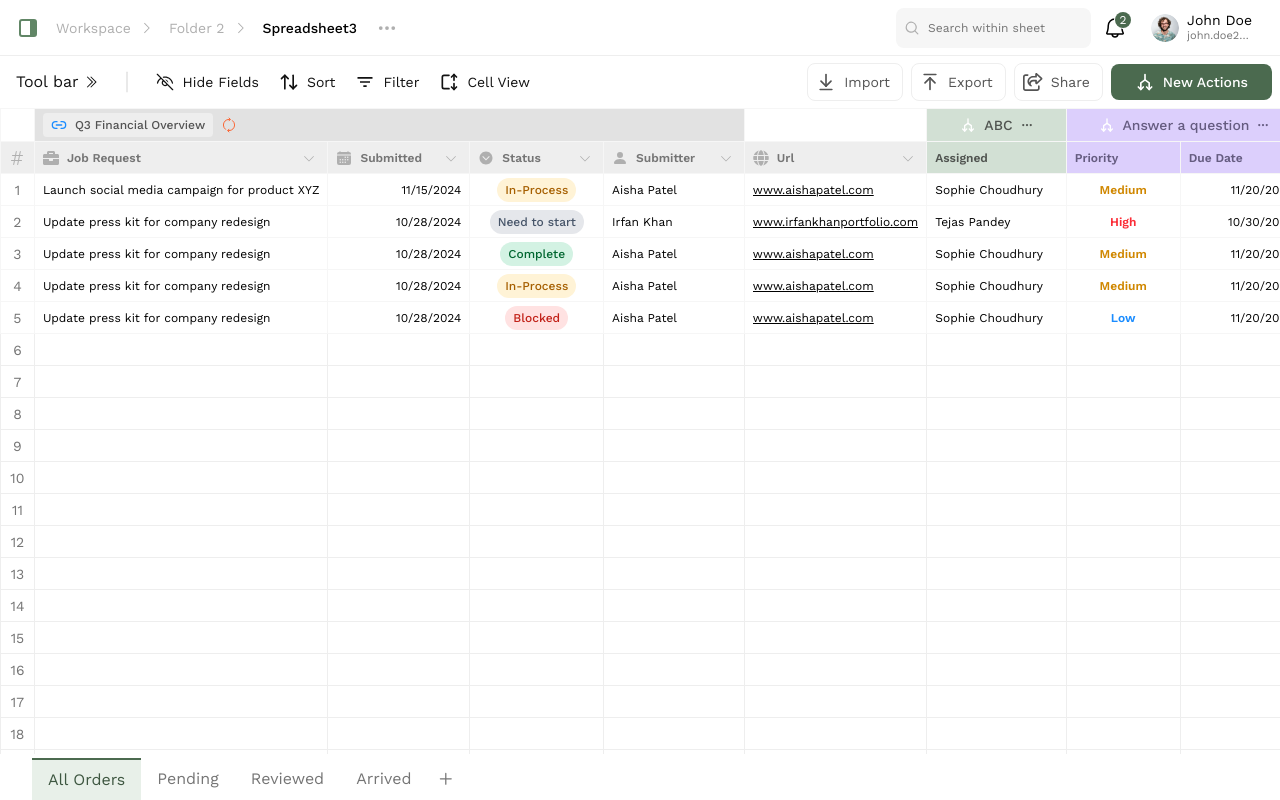
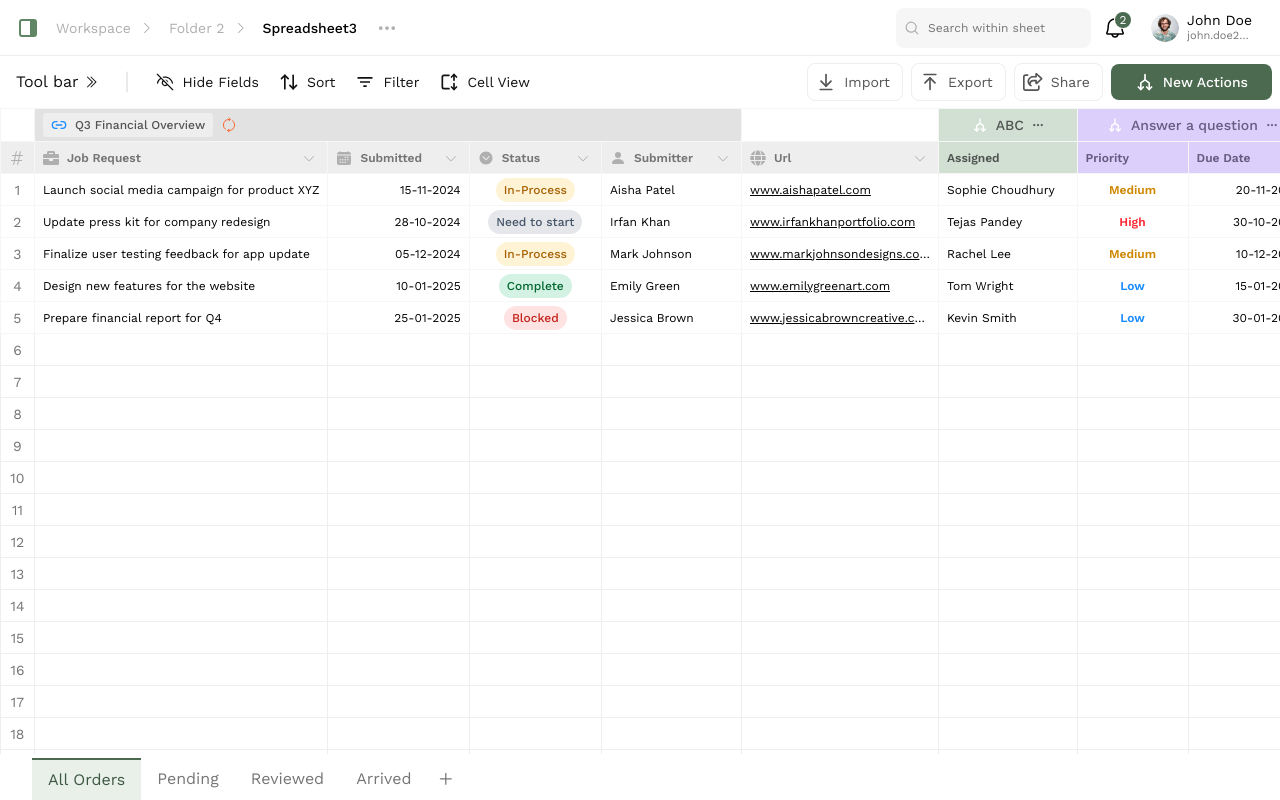
Before and after one commit to Aakashmid/Spreadsheet-UI-React, a React (Vite) app in the folder myapp/: page / in a window 1280 px wide. Built offline with nearby package versions, Linux system fonts and the light colour scheme.

Commit message:
readme created , datecell modified

```diff
--- a/myapp/src/components/table/common-components/CellVariants.tsx
+++ b/myapp/src/components/table/common-components/CellVariants.tsx
@@ -42,15 +42,21 @@ const StatusCell = ({ value }: { value: string }) => {
 
 
 // date cell ---------------------------------
-const DateCell = ({ value }: { value: Date }) => (
-  <div className="text-right w-full">
-    {/* {value} */}
-    {value instanceof Date && !isNaN(value.getTime())
-      ? value.toLocaleDateString()
-      : ""}
-  </div>
-);
+const DateCell = ({ value }: { value: string }) => {
+  const isValidFormat = /^\d{2}-\d{2}-\d{4}$/.test(value);
+  const [day, month, year] = isValidFormat ? value.split('-').map(Number) : [];
+  const date = isValidFormat ? new Date(year, month - 1, day) : new Date('invalid');
+  const isValidDate = !isNaN(date.getTime());
 
+  return (
+    <div
+      className={`text-right w-full ${!isValidDate ? 'text-red-500' : ''}`}
+      title={!isValidDate ? 'Invalid date format' : ''}
+    >
+       {value }
+    </div>
+  );
+};
 
 
 
--- a/myapp/src/components/table/common-components/TableCell.tsx
+++ b/myapp/src/components/table/common-components/TableCell.tsx
@@ -35,6 +35,9 @@ const TableCell: React.FC<TableCellProps> = (props) => {
 
   const cellRef = useRef<HTMLDivElement>(null);
   const inputRef = useRef<HTMLInputElement>(null);
+
+    // Check if current column is a date column
+  const isDateColumn = columnId === "due_date" || columnId === "submitted";
 
   const handleSave = () => {
     console.log('Saving data:', { rowIndex, columnId, value });
@@ -180,6 +183,7 @@ const TableCell: React.FC<TableCellProps> = (props) => {
     switch (e.key) {
       case 'Enter':
         e.preventDefault();
+        // if(isDateCo
         const currentCellElement = cellRef.current;
 
         // handle save has to handle
@@ -219,6 +223,7 @@ const TableCell: React.FC<TableCellProps> = (props) => {
       tabIndex={0}
       onFocus={handleCellFocus}
       onClick={handleCellFocus}
+      onDoubleClick={enterEditMode}
       onBlur={handleCellBlur}
       onKeyDown={handleDivKeyDown}
       className={`h-full px-2 flex items-center outline-none text-xs w-full cursor-cell ${(isfocused || isEditing) && 'border border-green-soft'} `}
@@ -227,12 +232,12 @@ const TableCell: React.FC<TableCellProps> = (props) => {
         <input
           ref={inputRef}
           onKeyDown={handleInputKeyDown}
-          type="text"
+          type={"text"}
           value={value ?? ""}
-          onChange={e => setValue(e.target.value)}
+          onChange={e =>setValue(e.target.value)}
           className="w-full outline-none bg-transparent"
           autoFocus
-          placeholder={props.isEmptyRow ? "Enter value..." : ""}
+          placeholder={isDateColumn ? "dd-mm-yyyy" : props.isEmptyRow ? "Enter value..." : ""}
         />
         :
         <>
--- a/myapp/src/components/table/index.tsx
+++ b/myapp/src/components/table/index.tsx
@@ -31,13 +31,13 @@ const Table = () => {
                     newData.push({
                         id: newData.length + 1, // Generate new ID
                         jobRequest: '',
-                        submitted: null,
+                        submitted: '',
                         status: '',
                         submitter: '',
                         url: '',
                         assigned: '',
                         priority: '',
-                        due_date: null,
+                        due_date: '',
                         est_value: null
                     } as SheetDataType);
                 }
--- a/myapp/src/data/sheetData.ts
+++ b/myapp/src/data/sheetData.ts
@@ -1,13 +1,13 @@
 export type SheetDataType = {
     id:number,
     jobRequest: string,
-    submitted: Date | null,
+    submitted: string,
     submitter: string,
     status: string,
     url: string,
     assigned: string,
     priority: string,
-    due_date: Date | null,
+    due_date: string,
     est_value: number | null,
 }
 
@@ -16,62 +16,63 @@ export const sheet_data: SheetDataType[] = [
     {
         id: 1,
         jobRequest: 'Launch social media campaign for product XYZ',
-        submitted: new Date('2024-11-15'),
+        submitted: '15-11-2024',
         status: 'In-Process',
         submitter: 'Aisha Patel',
         url: 'www.aishapatel.com',
         assigned: 'Sophie Choudhury',
         priority: 'Medium',
-        due_date: new Date('2024-11-20'),
+        due_date: '20-11-2024',
         est_value: 6200000
     },
     {
         id: 2,
         jobRequest: 'Update press kit for company redesign',
-        submitted: new Date('2024-10-28'),
+        submitted: '28-10-2024',
         status: 'Need to start',
         submitter: 'Irfan Khan',
         url: 'www.irfankhanportfolio.com',
         assigned: 'Tejas Pandey',
         priority: 'High',
-        due_date: new Date('2024-10-30'),
+        due_date: '30-10-2024',
         est_value: 3500000
     },
     {
         id: 3,
-        jobRequest: 'Update press kit for company redesign',
-        submitted: new Date('2024-10-28'),
-        status: 'Complete',
-        submitter: 'Aisha Patel',
-        url: 'www.aishapatel.com',
-        assigned: 'Sophie Choudhury',
+        jobRequest: 'Finalize user testing feedback for app update',
+        submitted: '05-12-2024',
+        status: 'In-Process',
+        submitter: 'Mark Johnson',
+        url: 'www.markjohnsondesigns.com',
+        assigned: 'Rachel Lee',
         priority: 'Medium',
-        due_date: new Date('2024-11-20'),
+        due_date: '10-12-2024',
         est_value: 6200000
     },
+
     {
         id: 4,
-        jobRequest: 'Update press kit for company redesign',
-        submitted: new Date('2024-10-28'),
-        status: 'In-Process',
-        submitter: 'Aisha Patel',
-        url: 'www.aishapatel.com',
-        assigned: 'Sophie Choudhury',
-        priority: 'Medium',
-        due_date: new Date('2024-11-20'),
+        jobRequest: 'Design new features for the website',
+        submitted: '10-01-2025',
+        status: 'Complete',
+        submitter: 'Emily Green',
+        url: 'www.emilygreenart.com',
+        assigned: 'Tom Wright',
+        priority: 'Low',
+        due_date: '15-01-2025',
         est_value: 6200000
     },
     {
         id: 5,
-        jobRequest: 'Update press kit for company redesign',
-        submitted: new Date('2024-10-28'),
+        jobRequest: 'Prepare financial report for Q4',
+        submitted: '25-01-2025',
         status: 'Blocked',
-        submitter: 'Aisha Patel',
-        url: 'www.aishapatel.com',
-        assigned: 'Sophie Choudhury',
+        submitter: 'Jessica Brown',
+        url: 'www.jessicabrowncreative.com',
+        assigned: 'Kevin Smith',
         priority: 'Low',
-        due_date: new Date('2024-11-20'),
-        est_value: 6200000
+        due_date: '30-01-2025',
+        est_value: 2800000
     }
 ]
 
```
Also changed, not shown: 2 other files (tests, documents, lock files or other folders).
